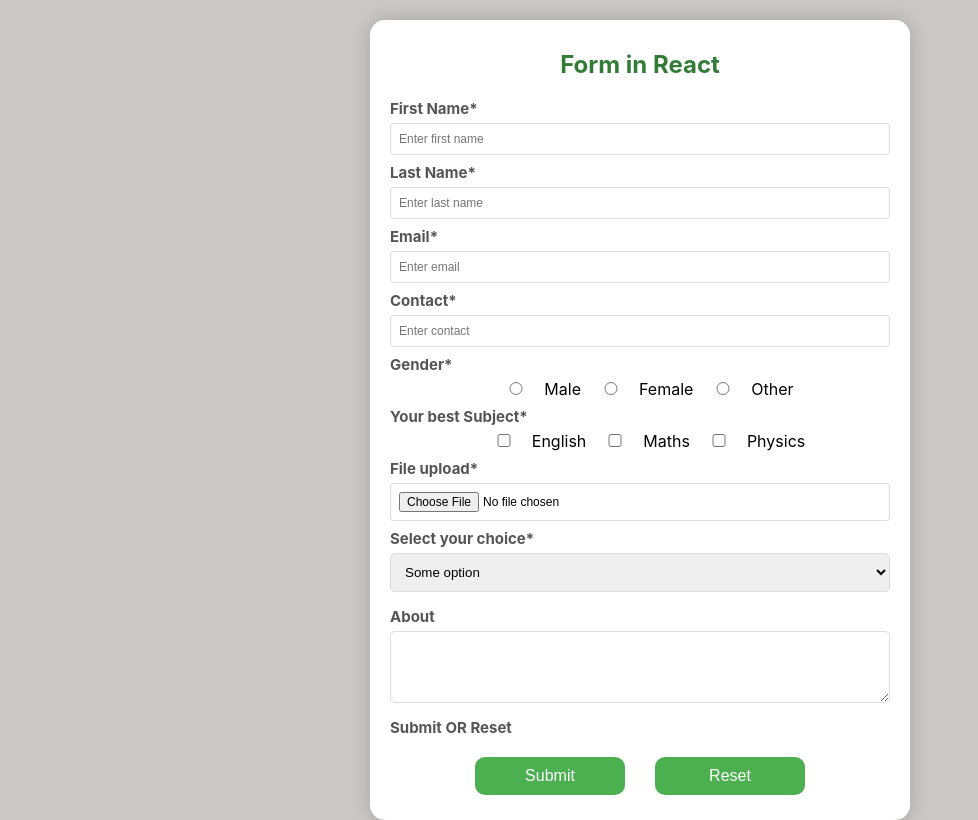
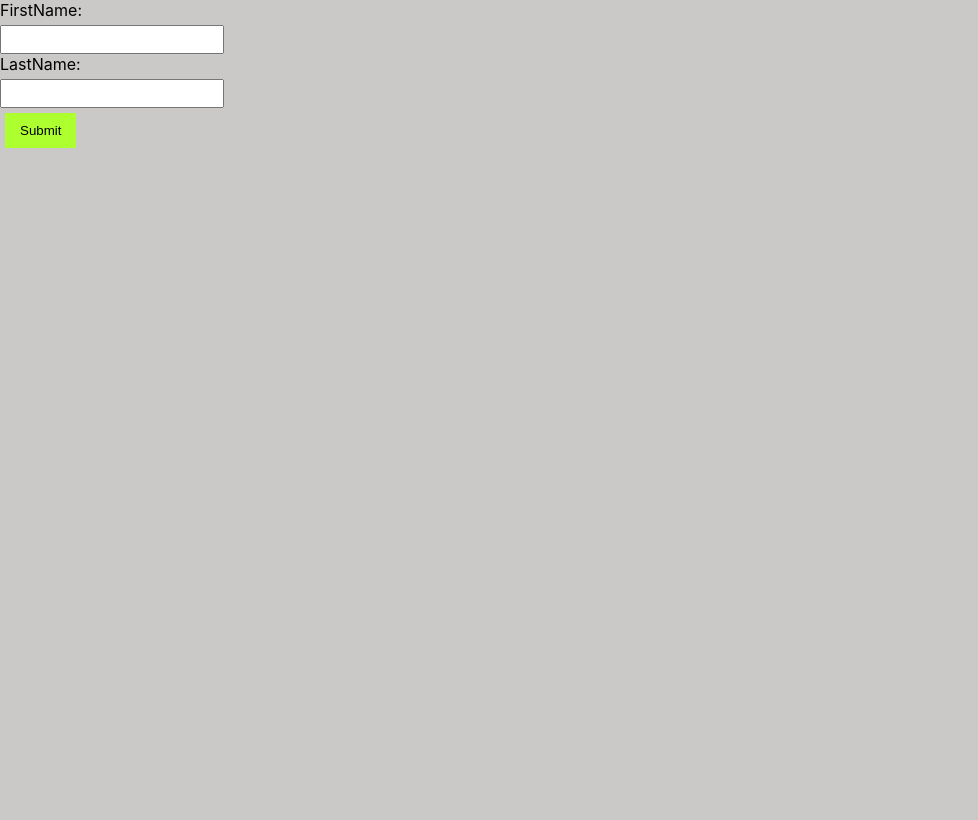
Before and after one commit to satishrathod-dev/react-projects, a React (Create React App) app: page / in a window 1280 px wide. Shown: the whole page, without its empty margins (0-978 px from the left). Built offline with nearby package versions, Linux system fonts and the light colour scheme.

Commit message:
state practice

```diff
--- a/package.json
+++ b/package.json
@@ -16,6 +16,7 @@
     "build": "react-scripts build",
     "test": "react-scripts test",
     "eject": "react-scripts eject"
+
   },
   "eslintConfig": {
     "extends": [
--- a/src/App.css
+++ b/src/App.css
@@ -1,4 +1,4 @@
-.App {
+/* .App {
   background-color: #fff;
   border-radius: 15px;
   box-shadow: 0 0 20px rgba(0, 0, 0, 0.2);
@@ -8,4 +8,4 @@
   text-align: center;
   margin: auto;
   margin-top: 20px;
-}
+} */
--- a/src/App.js
+++ /dev/null
@@ -1,12 +0,0 @@
-import "./App.css";
-import Form from "./components/form/Form";
-
-function App() {
-  return (
-    <div className="App">
-      <Form />
-    </div>
-  );
-}
-
-export default App;
--- /dev/null
+++ b/src/App.jsx
@@ -0,0 +1,16 @@
+import "./App.css";
+// import Form from "./components/form/Form";
+// import Counter from "./components/Counter/Counter";
+import InputForm from "./components/InputForm/InputForm";
+
+function App() {
+  return (
+    <div className="App">
+      {/* <Form /> */}
+      {/* <Counter /> */}
+      <InputForm />
+    </div>
+  );
+}
+
+export default App;
--- /dev/null
+++ b/src/components/Counter/Counter.jsx
@@ -0,0 +1,29 @@
+import React, { useState } from "react";
+
+const Counter = () => {
+  const [count, setCount] = useState(0);
+
+  const increment = () => {
+    setCount((c) => c + 1);
+  };
+
+  const decrement = () => {
+    setCount((c) => (c > 0 ? c - 1 : 0));
+  };
+
+  const reset = () => {
+    setCount(0);
+  };
+
+  return (
+    <>
+      <button onClick={reset}>Reset</button>
+      <p>You clicked {count} times</p>
+      {count >= 10 && <p>You have reached 10 counts</p>}
+      <button onClick={increment}>Increase</button>
+      <button onClick={decrement}>Decrease</button>
+    </>
+  );
+};
+
+export default Counter;
--- /dev/null
+++ b/src/components/InputForm/InputForm.jsx
@@ -0,0 +1,32 @@
+import React, { useState } from "react";
+import "./Inputform.css";
+
+const InputForm = () => {
+  const [input, setInput] = useState({ firstName: "", lanstName: "" });
+  const [data, setData] = useState([]);
+
+  const handleSubmit = (e) => {
+    setData((e) => e.target.value);
+    console.log(data);
+    alert("Btn clicked");
+  };
+
+  const handleChange = (e) => {
+    setInput((input) => e.target.value);
+    console.log(input);
+  };
+
+  return (
+    <>
+      <form>
+        <label>FirstName:</label>
+        <input type="text" onChange={handleChange} />
+        <label>LastName:</label>
+        <input type="text" onChange={handleChange} />
+        <button onClick={handleSubmit}>Submit</button>
+      </form>
+    </>
+  );
+};
+
+export default InputForm;
--- /dev/null
+++ b/src/components/InputForm/Inputform.css
@@ -0,0 +1,18 @@
+label {
+  display: block;
+  margin-bottom: 5px;
+}
+
+input {
+  width: 200px;
+  padding: 5px 10px;
+}
+
+button {
+  display: block;
+  margin-bottom: 5px;
+  padding: 10px 15px;
+  margin: 5px;
+  background-color: greenyellow;
+  border: none;
+}
--- a/src/components/form/Form.js
+++ b/src/components/form/Form.jsx
@@ -21,7 +21,7 @@ function Form() {
   };
 
   const handleChange = (e) => {
-    setFormData({ ...formData, [e.target.name]: e.target.value });
+    const {name, value} =
   };
 
   return (
```
Also changed, not shown: src/components/table/Table.js (added), src/index.jsx (renamed from src/index.js).
